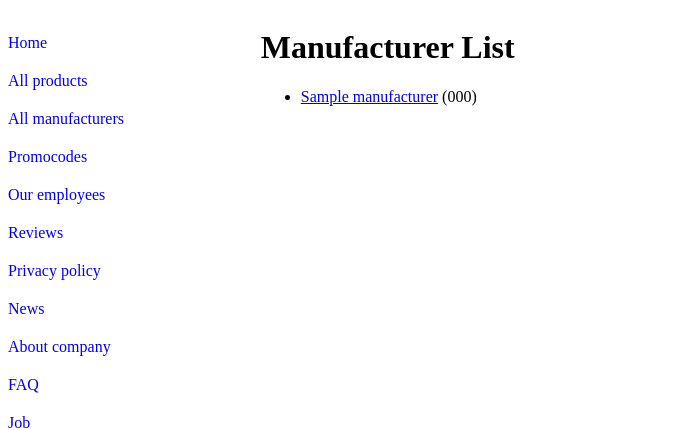
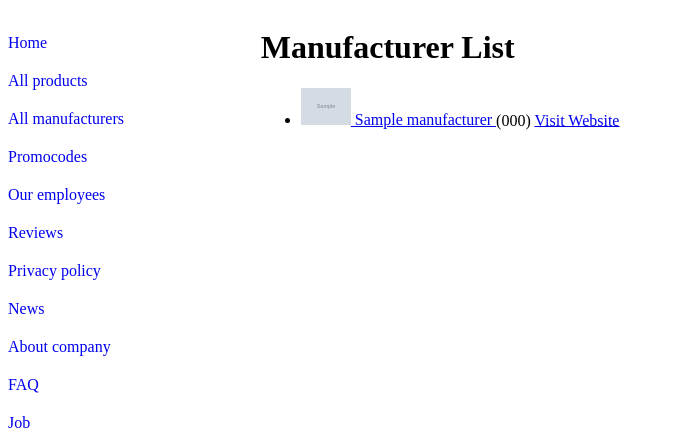
Before and after one commit to karina-timoshevich/IGI_new_name, a Django app: page /onlineshop/manufacturers/ in a window 1280 px wide. Shown: the top 430 px of the page, without its empty margins (0-675 px from the left). Run offline with Django 5.2, Linux system fonts and the light colour scheme; tables that the repository leaves empty hold one stand-in row (values such as "Sample post"); grey boxes marked "Sample" are stand-in pictures.

Commit message:
add logos for manufacturers and privacy policy

```diff
--- a/IGI/LR5/LabRab5_IGI/LabRab5_IGI/urls.py
+++ b/IGI/LR5/LabRab5_IGI/LabRab5_IGI/urls.py
@@ -12,21 +12,16 @@ urlpatterns = [
 urlpatterns += [
     path('onlineshop/', include('onlineshop.urls')),
 ]
-
-# Добавьте URL соотношения, чтобы перенаправить запросы с корневого URL, на URL приложения
 from django.views.generic import RedirectView
 
 urlpatterns += [
     path('', RedirectView.as_view(url='/onlineshop/', permanent=True)),
 ]
 
-# Используйте static() чтобы добавить соотношения для статических файлов
-# Только на период разработки
 from django.conf import settings
 from django.conf.urls.static import static
 
 urlpatterns += static(settings.STATIC_URL, document_root=settings.STATIC_ROOT)
-# Add Django site authentication urls (for login, logout, password management)
 urlpatterns += [
     path('logout/', LogoutView.as_view(next_page='/'), name='logout'),
     path('accounts/', include('django.contrib.auth.urls')),
--- a/IGI/LR5/LabRab5_IGI/onlineshop/models.py
+++ b/IGI/LR5/LabRab5_IGI/onlineshop/models.py
@@ -65,6 +65,8 @@ class Manufacturer(models.Model):
     name = models.CharField(max_length=100)
     address = models.CharField(max_length=200)
     phone = models.CharField(max_length=20)
+    logo = models.ImageField(upload_to='images/', null=True)
+    website = models.URLField(null=True)
 
     def __str__(self):
         return self.name
@@ -225,6 +227,10 @@ class CompanyInfo(models.Model):
     text = models.TextField()
     video = models.FileField(upload_to='company_info/')
     logo = models.ImageField(upload_to='company_info/')
+    banner1 = models.ImageField(upload_to='company_info/', null=True, blank=True)
+    banner2 = models.ImageField(upload_to='company_info/', null=True, blank=True)
+    privacy_policy = models.FileField(upload_to='employee_photos/policies/', null=True, blank=True)
+
     history = models.TextField()
     details = models.TextField()
 
--- a/IGI/LR5/LabRab5_IGI/onlineshop/templates/base_generic.html
+++ b/IGI/LR5/LabRab5_IGI/onlineshop/templates/base_generic.html
@@ -6,6 +6,7 @@
     <meta charset="utf-8" />
     <meta name="viewport" content="width=device-width, initial-scale=1" />
     <meta name="author" content="Karina Timoshevich" />
+    <meta name="description" content="Online Shop" />
     <link rel="icon" href="{% static 'images/favicon.ico' %}" type="image/x-icon">
     <link rel="stylesheet" href="{% static 'css/styles.css' %}" />
   </head>
--- a/IGI/LR5/LabRab5_IGI/onlineshop/templates/index.html
+++ b/IGI/LR5/LabRab5_IGI/onlineshop/templates/index.html
@@ -2,6 +2,10 @@
 
 {% block content %}
     <h1>Welcome to our shop!</h1>
+     <img src="{{ info.logo.url }}" alt="Company Logo" style="display: block; width: 15%; height: auto;">
+
+    <img src="{{ info.banner1.url }}" alt="Company Banner 1" style="width: 50%; height: auto;">
+    <img src="{{ info.banner2.url }}" alt="Company Banner 2" style="width: 50%; height: auto;">
 
     <h2>Cat Fact of the Day</h2>
     <p contenteditable="true">{{ cat_fact.fact }}</p>
--- a/IGI/LR5/LabRab5_IGI/onlineshop/templates/onlineshop/manufacturer_list.html
+++ b/IGI/LR5/LabRab5_IGI/onlineshop/templates/onlineshop/manufacturer_list.html
@@ -1,21 +1,26 @@
 {% extends "base_generic.html" %}
 {% block head %}
-    <meta name="description" content="List of all manufacturers of online-shop">
 {% endblock %}
 {% block content %}
     <h1>Manufacturer List</h1>
 
     {% if manufacturer_list %}
     <ul>
-
       {% for manufacturer in manufacturer_list %}
       <li>
-        <a href="{{ manufacturer.get_absolute_url }}">{{ manufacturer.name }}</a> ({{ manufacturer.phone }})
+        <a href="{{ manufacturer.get_absolute_url }}">
+          {% if manufacturer.logo %}
+            <img src="{{ manufacturer.logo.url }}" alt="{{ manufacturer.name }}" style="width: 50px; height: auto;">
+          {% endif %}
+          {{ manufacturer.name }}
+        </a>
+        ({{ manufacturer.phone }})
+        <a href="{{ manufacturer.website }}" target="_blank">Visit Website</a>
       </li>
       {% endfor %}
-
     </ul>
     {% else %}
-      <p>There are no manufacturers in the online-shop.</p>
+         <p>There are no manufacturers in the online-shop.</p>
     {% endif %}
+    <meta name="description" content="List of all manufacturers of online-shop">
 {% endblock %}
--- a/IGI/LR5/LabRab5_IGI/onlineshop/templates/onlineshop/privacy_policy.html
+++ b/IGI/LR5/LabRab5_IGI/onlineshop/templates/onlineshop/privacy_policy.html
@@ -2,5 +2,6 @@
 
 {% block content %}
     <h1>Privacy policy</h1>
+    <a href="{{ info.privacy_policy.url }}" download>Download privacy policy</a>
     Здесь будет политика конфиденциальности... скоро
 {% endblock %}
--- a/IGI/LR5/LabRab5_IGI/onlineshop/views.py
+++ b/IGI/LR5/LabRab5_IGI/onlineshop/views.py
@@ -26,6 +26,7 @@ from datetime import date
 from dateutil.relativedelta import relativedelta
 from matplotlib import pyplot as plt
 import base64
+from .models import CompanyInfo
 from io import BytesIO
 from django.views.generic import ListView, CreateView
 from .models import Review
@@ -79,6 +80,7 @@ def get_user_time():
 
 def index(request):
     num_products = Product.objects.all().count()
+    info = CompanyInfo.objects.first()
     num_manufacturers = Manufacturer.objects.count()
     num_visits = request.session.get('num_visits', 0)
     request.session['num_visits'] = num_visits + 1
@@ -103,7 +105,7 @@ def index(request):
     return render(
         request,
         'index.html',
-        context={'num_books': num_products, 'num_authors': num_manufacturers,
+        context={'num_books': num_products, 'info': info, 'num_authors': num_manufacturers,
                  'num_visits': num_visits, 'cat_fact': cat_fact, 'dog_image': dog_image,
                  'latest_article': latest_article,
                  'current_date_formatted': current_date_formatted, 'calendar_text': calendar_text,
@@ -467,11 +469,12 @@ def employee_stats(request):
 class LogoutView(TemplateView):
     template = 'registration/logout.html'
 
-
+from django.shortcuts import render
+from .models import CompanyInfo
 
 def privacy_policy(request):
-    return render(request, 'onlineshop/privacy_policy.html')
-
+    info = CompanyInfo.objects.first()  # получаем первый (и, возможно, единственный) экземпляр модели
+    return render(request, 'onlineshop/privacy_policy.html', {'info': info})
 
 def news(request):
     articles = Article.objects.all()
```
Also changed, not shown: IGI/LR5/LabRab5_IGI/employee_photos/company_info/banner1.png (added), IGI/LR5/LabRab5_IGI/employee_photos/company_info/banner2.png (added), IGI/LR5/LabRab5_IGI/employee_photos/images/dd12fa8eaf5f9bc283f8f0ff5d555ba6.jpg (added), IGI/LR5/LabRab5_IGI/employee_photos/images/images.png (added), IGI/LR5/LabRab5_IGI/employee_photos/images/images_1.png (added), IGI/LR5/LabRab5_IGI/employee_photos/images/images_2.png (added), IGI/LR5/LabRab5_IGI/employee_photos/images/pngtree-fruit-shop-logo-vector-png-image_3621102.jpg (added), IGI/LR5/LabRab5_IGI/employee_photos/images/t9vpeio36c32f0o30l787ckunwddbrcd.png (added), IGI/LR5/LabRab5_IGI/onlineshop/migrations/0038_companyinfo_banner1_companyinfo_banner2.py (added), IGI/LR5/LabRab5_IGI/onlineshop/migrations/0039_manufacturer_logo_manufacturer_website.py (added), IGI/LR5/LabRab5_IGI/onlineshop/migrations/0040_companyinfo_privacy_policy.py (added), IGI/LR5/LabRab5_IGI/onlineshop/migrations/0041_alter_companyinfo_privacy_policy.py (added), 1 other file.
